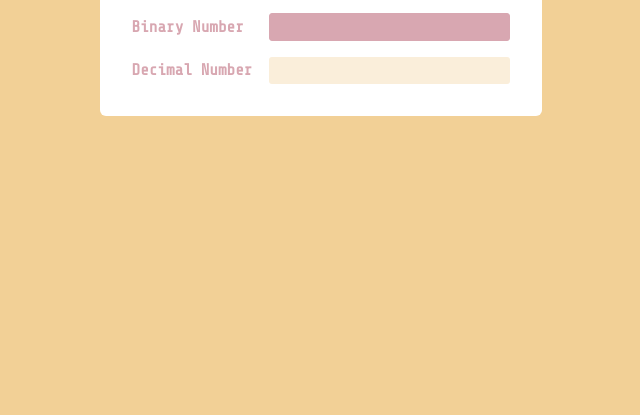
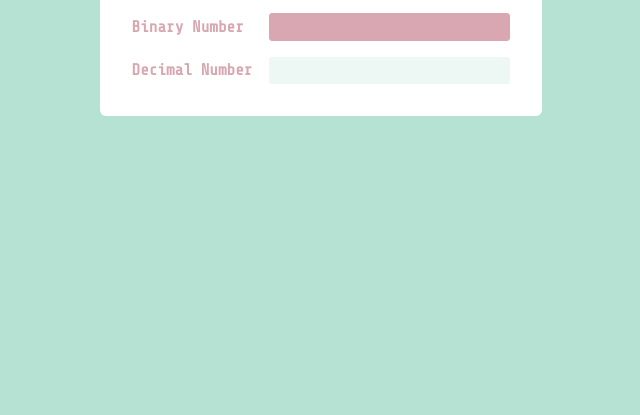
Before and after one commit to geisson/bin2dec, a website built with webpack: page index.html in a window 1280 px wide. Shown: the part 385-800 px from the top of the page, without its empty margins (319-959 px from the left). Built offline with nearby package versions, Linux system fonts and the light colour scheme.

Commit message:
mudança de cor do projeto

```diff
--- a/sass/style.scss
+++ b/sass/style.scss
@@ -5,7 +5,7 @@ $break-small: 400px;
 $break-medium: 800px;
 $break-large: 1200px;
 
-$color-primary: #f2d096;
+$color-primary: rgb(182, 226, 211);
 $color-primary-light: lighten($color-primary, 15%);
 $color-primary-dark: darken($color-primary, 20%);
 
```
Also changed, not shown: dist/main.bundle.js.
